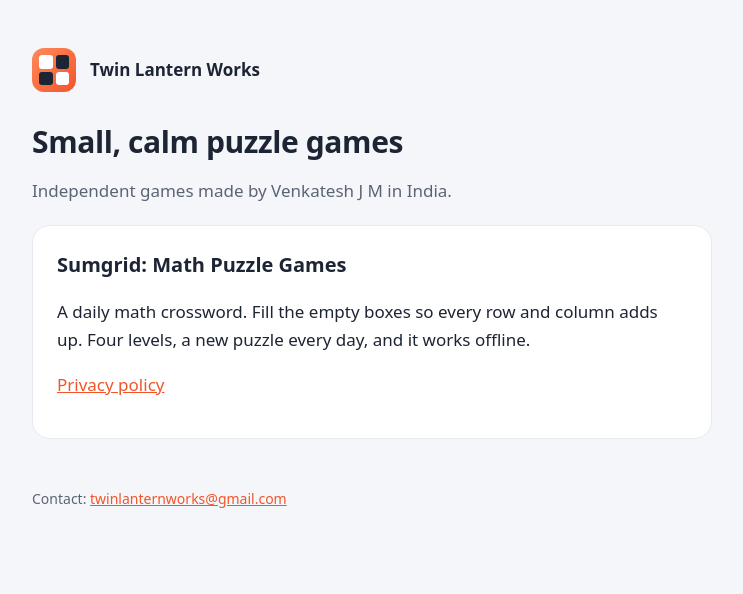
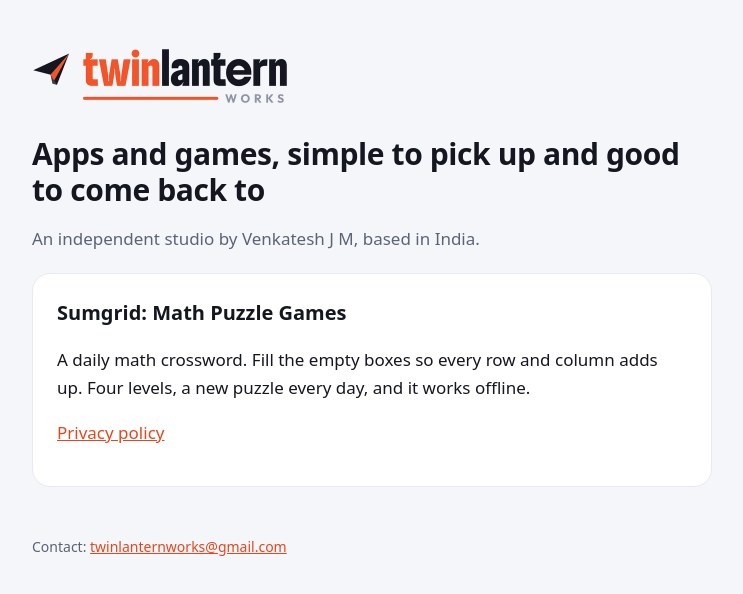
Before and after one commit to twinlanternworks-bit/twinlanternworks-bit.github.io, a plain HTML site: page index.html in a window 1280 px wide. Shown: the whole page, without its empty margins (268-1011 px from the left). Drawn offline with Linux system fonts and the light colour scheme.

Commit message:
Add files via upload

```diff
--- a/index.html
+++ b/index.html
@@ -4,14 +4,16 @@
 <meta charset="utf-8">
 <meta name="viewport" content="width=device-width, initial-scale=1">
 <title>Twin Lantern Works</title>
-<meta name="description" content="Small, calm puzzle games for Android.">
+<meta name="description" content="Twin Lantern Works builds apps and games for Android.">
+<link rel="icon" href="favicon.png">
+<link rel="apple-touch-icon" href="apple-touch-icon.png">
 <link rel="stylesheet" href="style.css">
 </head>
 <body>
 <main>
-  <header><div class="mark"><span></span><span></span><span></span><span></span></div><strong>Twin Lantern Works</strong></header>
-  <h1>Small, calm puzzle games</h1>
-  <p class="muted">Independent games made by Venkatesh J M in India.</p>
+  <header><a href="./" aria-label="Twin Lantern Works home"><img class="logo" src="logo.png" width="256" height="56" alt="Twin Lantern Works"></a></header>
+  <h1>Apps and games, simple to pick up and good to come back to</h1>
+  <p class="muted">An independent studio by Venkatesh J M, based in India.</p>
 
   <div class="card">
     <h2 style="margin-top:0">Sumgrid: Math Puzzle Games</h2>
--- a/style.css
+++ b/style.css
@@ -1,11 +1,8 @@
-:root { --ink: #1d2433; --muted: #5b6475; --line: #e7eaf0; --bg: #f5f6fa; --brand: #f2552a; }
+:root { --ink: #14171f; --muted: #5b6475; --line: #e7eaf0; --bg: #f5f6fa; --brand: #e2481f; }
 * { box-sizing: border-box; }
 body { margin: 0; background: var(--bg); color: var(--ink); font: 17px/1.65 system-ui, -apple-system, "Segoe UI", Roboto, sans-serif; }
 main { max-width: 720px; margin: 0 auto; padding: 48px 20px 72px; }
 header { display: flex; align-items: center; gap: 14px; margin-bottom: 32px; }
-.mark { width: 44px; height: 44px; border-radius: 12px; background: linear-gradient(135deg, #ff8a5b, #f2552a); display: grid; grid-template-columns: 1fr 1fr; gap: 3px; padding: 7px; }
-.mark span { background: #fff; border-radius: 3px; }
-.mark span:nth-child(2), .mark span:nth-child(3) { background: #1d2433; }
 h1 { font-size: 30px; line-height: 1.2; margin: 0 0 8px; letter-spacing: -0.4px; }
 h2 { font-size: 20px; margin: 36px 0 8px; }
 p, li { color: var(--ink); }
@@ -14,3 +11,5 @@ a { color: var(--brand); }
 .card { background: #fff; border: 1px solid var(--line); border-radius: 18px; padding: 22px 24px; margin-top: 20px; }
 ul { padding-left: 22px; }
 footer { margin-top: 48px; font-size: 14px; color: var(--muted); }
+.logo { display: block; height: 56px; width: auto; max-width: 100%; }
+header a { display: inline-block; }
```
Also changed, not shown: apple-touch-icon.png (added), favicon.png (added), logo.png (added).
